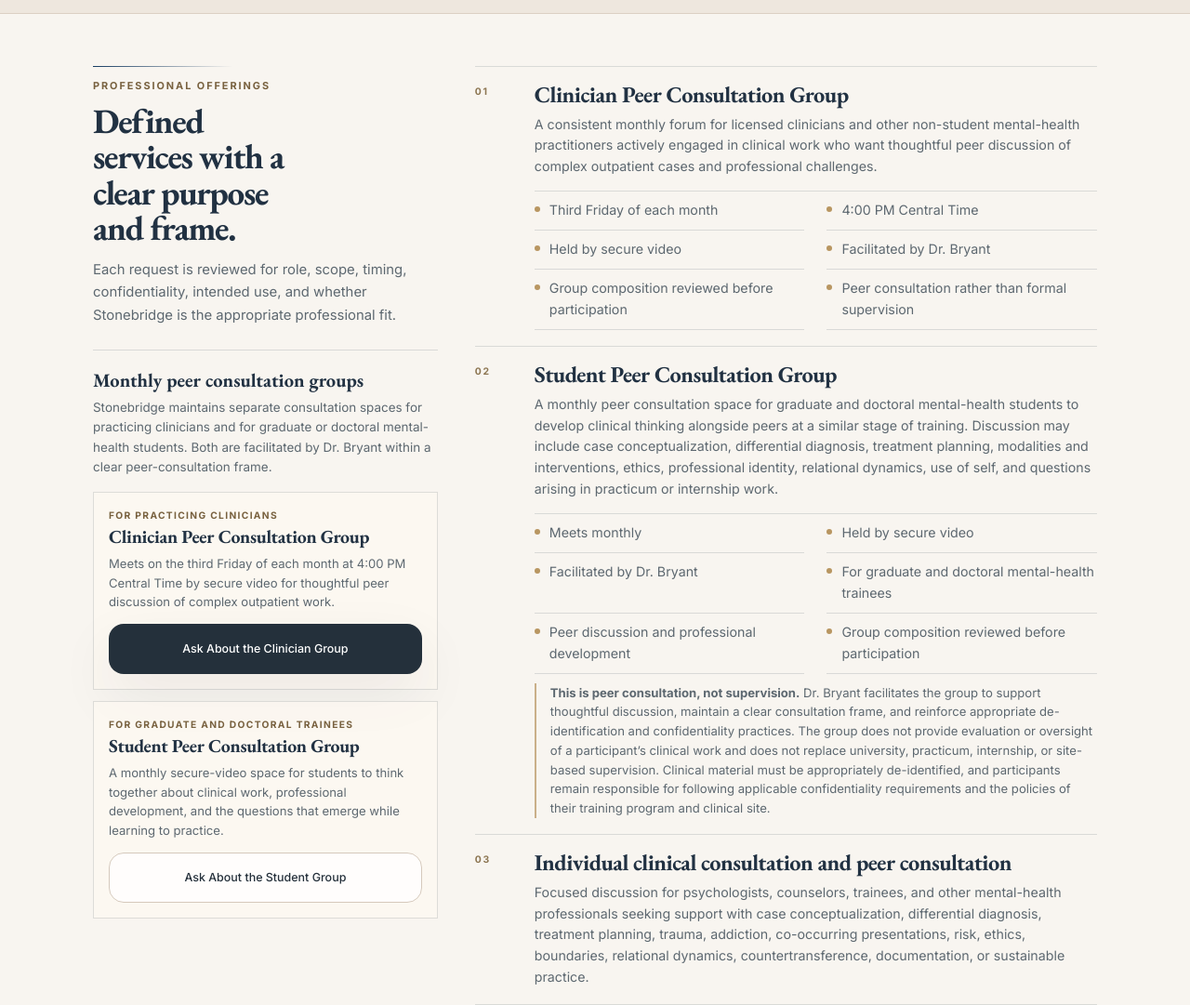
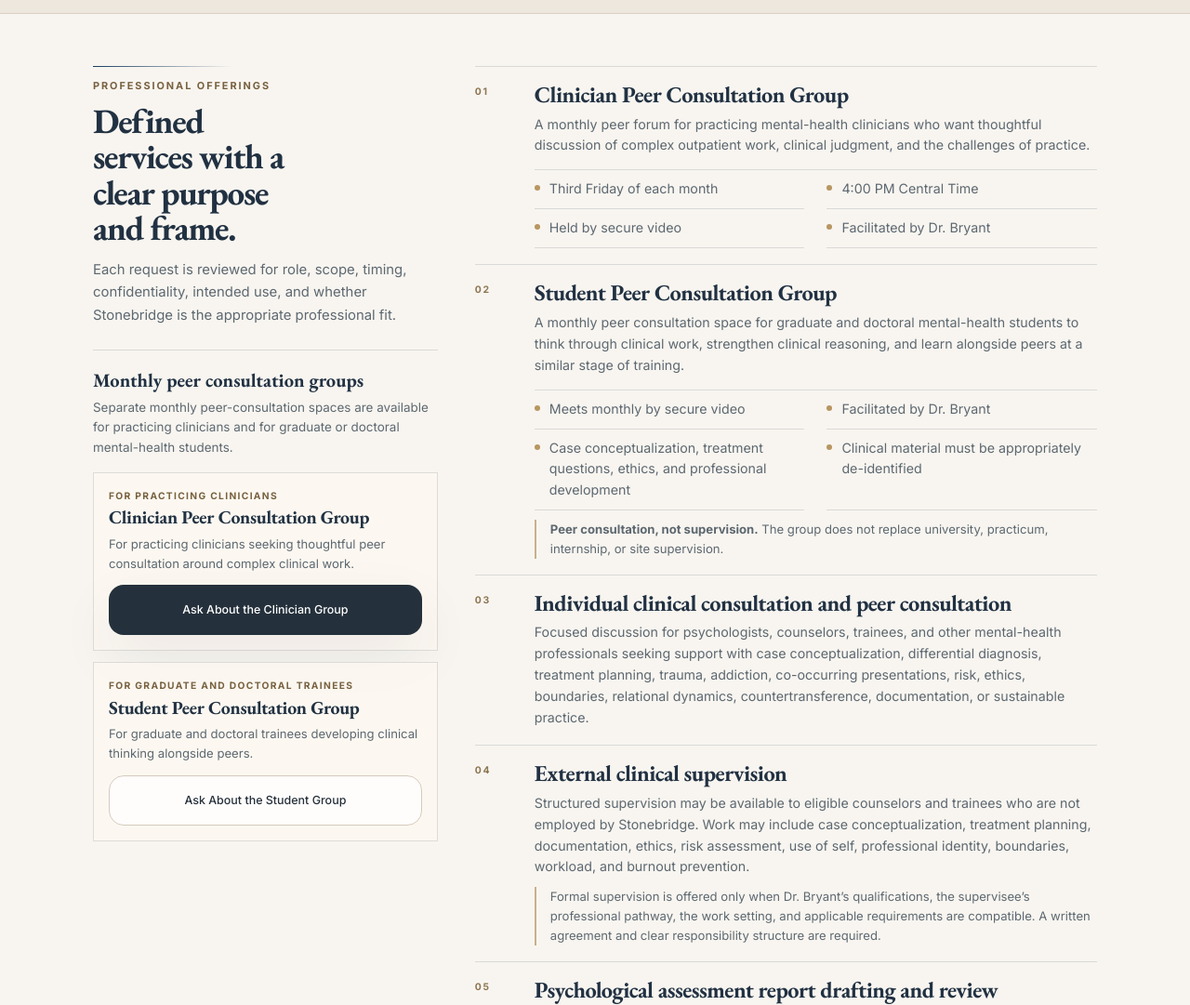
Before and after one commit to s1bryant019-cell/stonebridge-website, a website: page for-clinicians.html in a window 1280 px wide. Shown: the part 628-1709 px from the top of the page at 93% size. Drawn offline with nearby package versions, Linux system fonts and the light colour scheme.

Commit message:
Add files via upload

```diff
--- a/for-clinicians.html
+++ b/for-clinicians.html
@@ -1134,20 +1134,20 @@
 
           <div class="clinicians-consultation-cta">
             <strong>Monthly peer consultation groups</strong>
-            <p>Stonebridge maintains separate consultation spaces for practicing clinicians and for graduate or doctoral mental-health students. Both are facilitated by Dr. Bryant within a clear peer-consultation frame.</p>
+            <p>Separate monthly peer-consultation spaces are available for practicing clinicians and for graduate or doctoral mental-health students.</p>
 
             <div class="clinicians-group-options">
               <article class="clinicians-group-option">
                 <div class="clinicians-group-audience">For practicing clinicians</div>
                 <h3>Clinician Peer Consultation Group</h3>
-                <p>Meets on the third Friday of each month at 4:00 PM Central Time by secure video for thoughtful peer discussion of complex outpatient work.</p>
+                <p>For practicing clinicians seeking thoughtful peer consultation around complex clinical work.</p>
                 <a class="btn btn-primary" href="mailto:info@stonebridgepsychgroup.com?subject=Clinician%20Peer%20Consultation%20Group%20Inquiry">Ask About the Clinician Group</a>
               </article>
 
               <article class="clinicians-group-option">
                 <div class="clinicians-group-audience">For graduate and doctoral trainees</div>
                 <h3>Student Peer Consultation Group</h3>
-                <p>A monthly secure-video space for students to think together about clinical work, professional development, and the questions that emerge while learning to practice.</p>
+                <p>For graduate and doctoral trainees developing clinical thinking alongside peers.</p>
                 <a class="btn btn-secondary" href="mailto:info@stonebridgepsychgroup.com?subject=Student%20Peer%20Consultation%20Group%20Inquiry">Ask About the Student Group</a>
               </article>
             </div>
@@ -1159,14 +1159,12 @@
             <div class="clinicians-service-number">01</div>
             <div>
               <h3>Clinician Peer Consultation Group</h3>
-              <p>A consistent monthly forum for licensed clinicians and other non-student mental-health practitioners actively engaged in clinical work who want thoughtful peer discussion of complex outpatient cases and professional challenges.</p>
+              <p>A monthly peer forum for practicing mental-health clinicians who want thoughtful discussion of complex outpatient work, clinical judgment, and the challenges of practice.</p>
               <ul class="clinicians-service-details">
                 <li>Third Friday of each month</li>
                 <li>4:00 PM Central Time</li>
                 <li>Held by secure video</li>
                 <li>Facilitated by Dr. Bryant</li>
-                <li>Group composition reviewed before participation</li>
-                <li>Peer consultation rather than formal supervision</li>
               </ul>
             </div>
           </article>
@@ -1175,16 +1173,14 @@
             <div class="clinicians-service-number">02</div>
             <div>
               <h3>Student Peer Consultation Group</h3>
-              <p>A monthly peer consultation space for graduate and doctoral mental-health students to develop clinical thinking alongside peers at a similar stage of training. Discussion may include case conceptualization, differential diagnosis, treatment planning, modalities and interventions, ethics, professional identity, relational dynamics, use of self, and questions arising in practicum or internship work.</p>
+              <p>A monthly peer consultation space for graduate and doctoral mental-health students to think through clinical work, strengthen clinical reasoning, and learn alongside peers at a similar stage of training.</p>
               <ul class="clinicians-service-details">
-                <li>Meets monthly</li>
-                <li>Held by secure video</li>
+                <li>Meets monthly by secure video</li>
                 <li>Facilitated by Dr. Bryant</li>
-                <li>For graduate and doctoral mental-health trainees</li>
-                <li>Peer discussion and professional development</li>
-                <li>Group composition reviewed before participation</li>
+                <li>Case conceptualization, treatment questions, ethics, and professional development</li>
+                <li>Clinical material must be appropriately de-identified</li>
               </ul>
-              <p class="clinicians-boundary"><strong>This is peer consultation, not supervision.</strong> Dr. Bryant facilitates the group to support thoughtful discussion, maintain a clear consultation frame, and reinforce appropriate de-identification and confidentiality practices. The group does not provide evaluation or oversight of a participant’s clinical work and does not replace university, practicum, internship, or site-based supervision. Clinical material must be appropriately de-identified, and participants remain responsible for following applicable confidentiality requirements and the policies of their training program and clinical site.</p>
+              <p class="clinicians-boundary"><strong>Peer consultation, not supervision.</strong> The group does not replace university, practicum, internship, or site supervision.</p>
             </div>
           </article>
 
```
